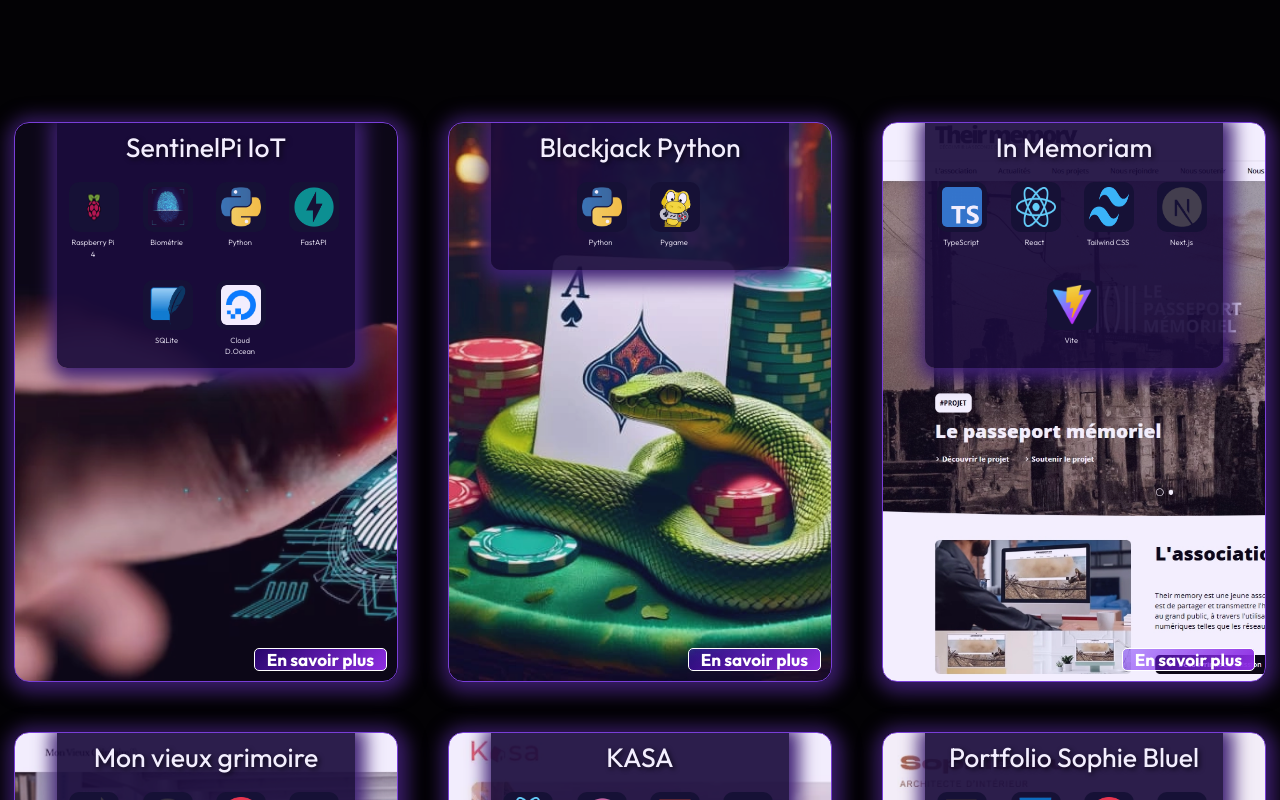
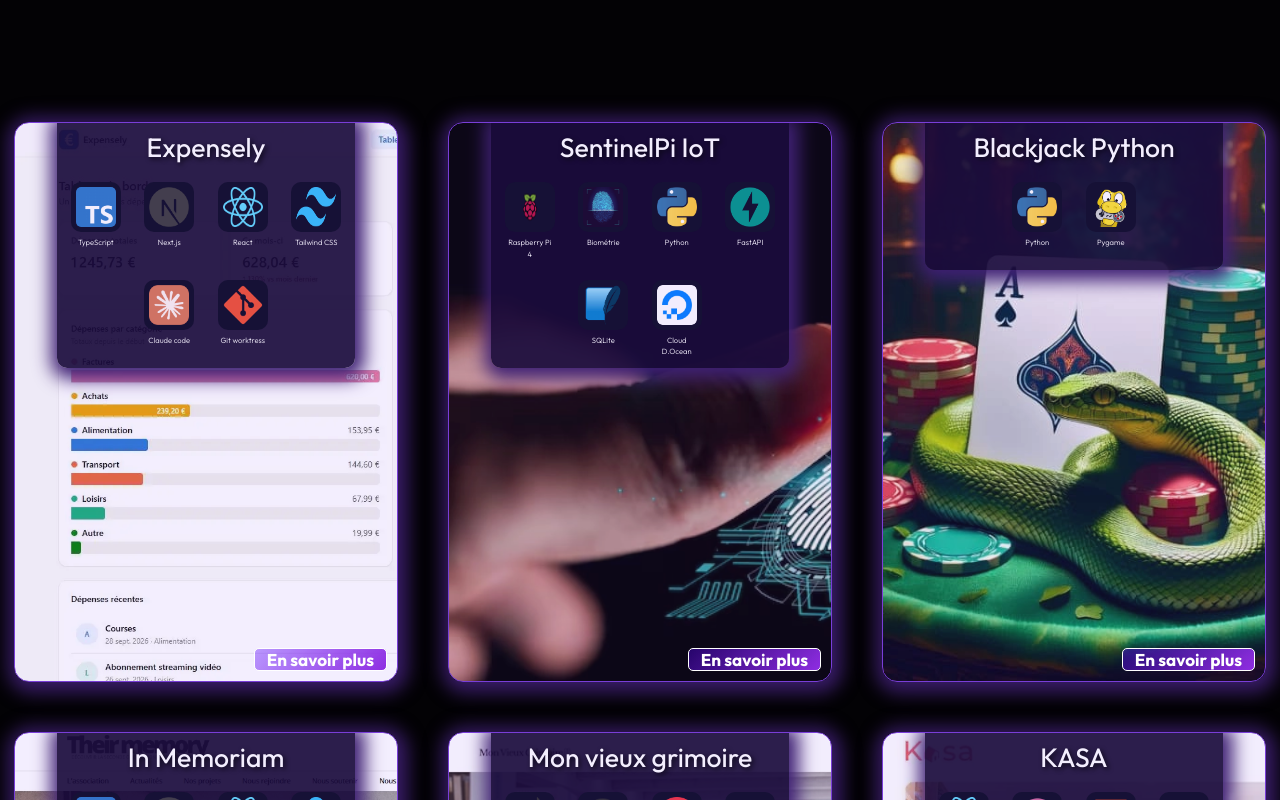
Before and after one commit to BaptFr/portfolio, a React (Vite) app: page /portfolio/projects in a window 1280 px wide. Shown: the part 860-1660 px from the top of the page. Built offline with nearby package versions, Linux system fonts and the light colour scheme.

Commit message:
feat: projects update

```diff
--- a/public/data/projects.json
+++ b/public/data/projects.json
@@ -1,5 +1,50 @@
-[   {
+[
+        {
         "id":"1",
+        "title": "Expensely",
+        "image": "assets/images/projects/expensely-site.webp",
+        "tech": [
+            {
+                "url": "assets/logos/typescript-logo.webp",
+                "techname": "TypeScript"
+            },
+            {
+                "url": "assets/logos/nextjs-logo.webp",
+                "techname": "Next.js"
+            },
+            {
+                "url": "assets/logos/react-logo.webp",
+                "techname": "React"
+            },
+            {
+                "url": "assets/logos/tailwind-logo.webp",
+                "techname": "Tailwind CSS"
+            },
+            {
+                "url": "assets/logos/claude-logo.webp",
+                "techname": "Claude code"
+            },
+            {
+                "url": "assets/logos/git-logo.webp",
+                "techname": "Git worktress"
+            }
+        ],
+        "imagemodal": "assets/images/intro-image.webp",
+        "purpose": "Application de suivi de dépenses (tableau de bord, CRUD, filtres, graphiques, exports multi-formats), 100 % locale et en français/euros, conçue comme terrain d'expérimentation pour piloter efficacement un agent de code IA autonome sur un vrai produit.",
+        "techdescription": "Ce projet avait pour but d'explorer les façons de diriger efficacement un agent de code IA autonome sur un vrai produit, bien au-delà de simplement 'demander du code '. Chaque fonctionnalité teste et valide une méthodologie différente",
+        "links": [
+            {
+              "url": "https://github.com/BaptFr/expense-tracker-ai",
+              "type": "Voir la présentation détaillée des méthodologies et le code du projet"
+            },
+            {
+                "url": "https://baptfr.github.io/expense-tracker-ai/",
+                "type": "VOIR L'APPLICATION"
+            }
+        ]
+    },
+    {
+        "id":"2",
         "title": "SentinelPi IoT  ",
         "image": "assets/images/projects/sentinelpi.webp",
         "tech": [
@@ -43,7 +88,7 @@
         ]
     },
     {
-        "id":"2",
+        "id":"3",
         "title": "Blackjack Python",
         "image": "assets/images/projects/blackjack-site.webp",
         "tech": [
@@ -67,7 +112,7 @@
         ]
     },
     {
-        "id":"3",
+        "id":"4",
         "title": "In Memoriam",
         "image": "assets/images/projects/their-memory.webp",
         "tech": [
@@ -76,16 +121,16 @@
                 "techname": "TypeScript"
             },
             {
+                "url": "assets/logos/nextjs-logo.webp",
+                "techname": "Next.js"
+            },
+            {
                 "url": "assets/logos/react-logo.webp",
                 "techname": "React"
             },
             {
                 "url": "assets/logos/tailwind-logo.webp",
                 "techname": "Tailwind CSS"
-            },
-            {
-                "url": "assets/logos/nextjs-logo.webp",
-                "techname": "Next.js"
             },
             {
                 "url": "assets/logos/vite-logo.webp",
@@ -107,7 +152,7 @@
         ]
     },
     {
-        "id":"4",
+        "id":"5",
         "title": "Mon vieux grimoire",
         "image": "assets/images/projects/mvg-site.webp",
         "tech": [
@@ -147,7 +192,7 @@
         ]
     },
     {
-        "id":"5",
+        "id":"6",
         "title": "KASA",
         "image": "assets/images/projects/kasa-site-l.webp",
         "tech": [
@@ -183,7 +228,7 @@
         ]
     },
     {
-        "id":"6",
+        "id":"7",
         "title": "Portfolio Sophie Bluel",
         "image": "assets/images/projects/sophiebluel-site.webp",
         "tech": [
@@ -219,7 +264,7 @@
         ]
     },
     {
-        "id":"7",
+        "id":"8",
         "title": "Photographe Nina Carducci",
         "image": "assets/images/projects/nina-site.webp",
         "tech": [
@@ -255,7 +300,7 @@
         ]
     },
     {
-        "id":"8",
+        "id":"9",
         "title": "Repository GitHub",
         "image": "assets/images/repository-image.webp",
         "tech": [
--- a/src/components/Projects.module.scss
+++ b/src/components/Projects.module.scss
@@ -118,6 +118,10 @@
       width: 90px;
       margin: 0;
     }
+    > div {
+      align-items: center;
+      text-align: center;
+    }
     img{
       padding: 5px;
       width: 50px;
```
Also changed, not shown: public/assets/images/projects/expensely-site.webp (added), public/assets/logos/claude-logo.webp (added).
